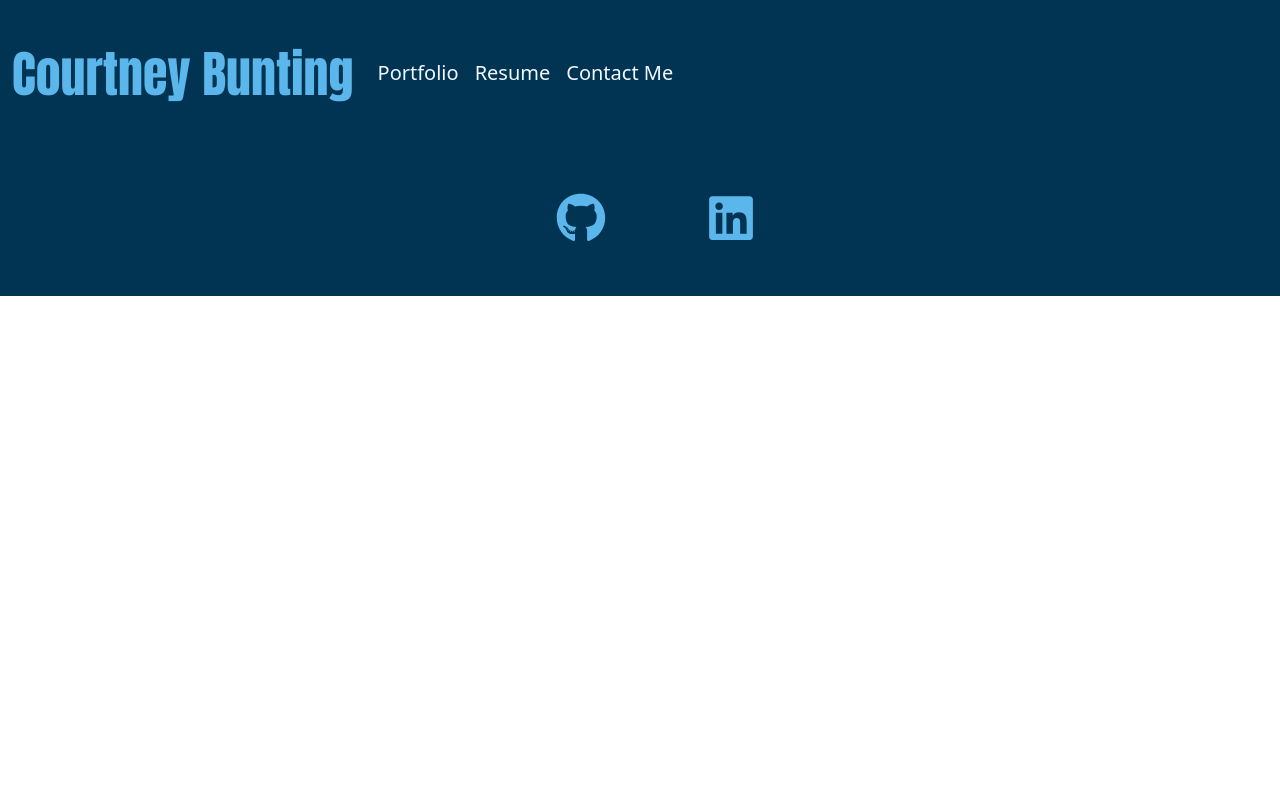
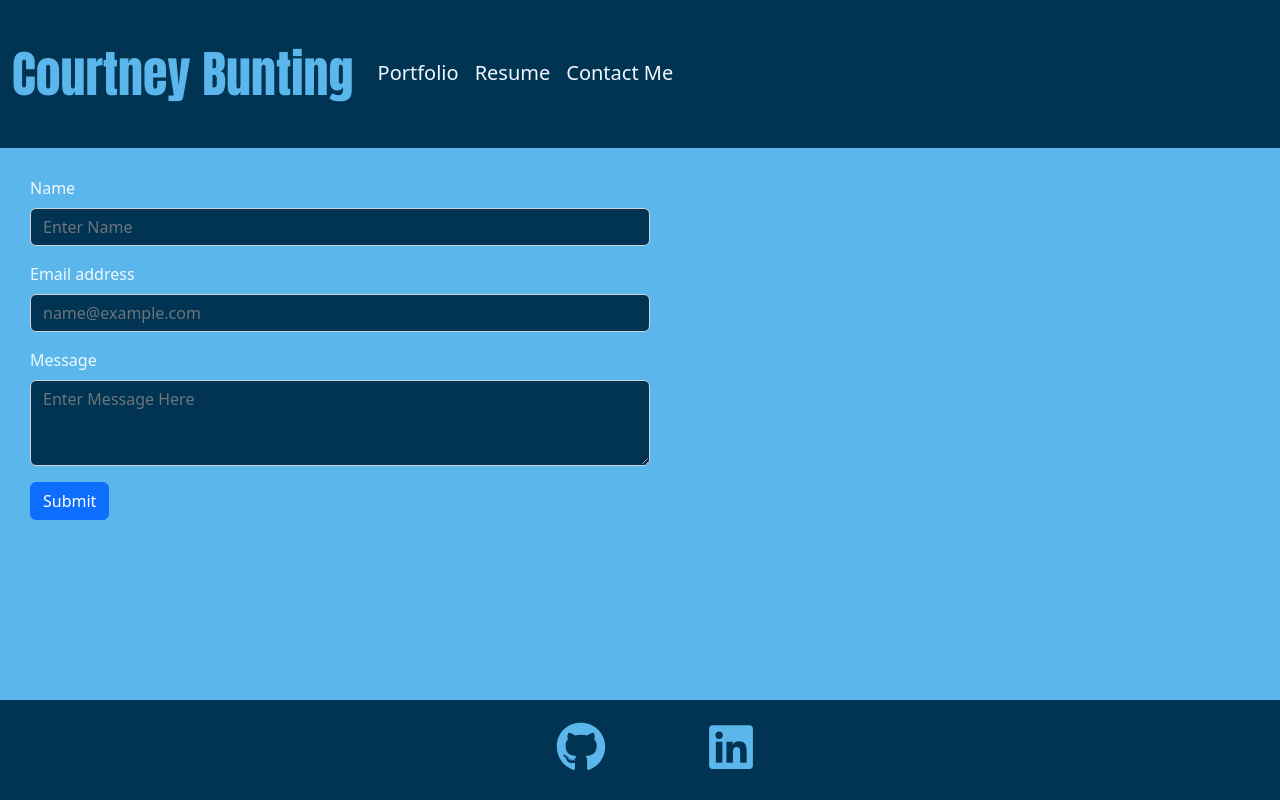
Before and after one commit to bunt88/MyReactPortfolio, a React (Create React App) app in the folder my-react-portfolio/: page /contact in a window 1280 px wide. Built offline with nearby package versions, Linux system fonts and the light colour scheme.

Commit message:
Added Contact page and fixed errors

```diff
--- a/my-react-portfolio/src/App.css
+++ b/my-react-portfolio/src/App.css
@@ -37,6 +37,15 @@
   }
 }
 
+
+* {
+  box-sizing: border-box;
+
+}
+
+body {
+  background-color: #5bb7eb;
+}
 
 .nav-container {
   position: relative;
@@ -108,9 +117,9 @@ img {
 
 footer {
   background: #003452;
-  height: 150px;
+  height: 100px;
   width: 100%;
-  position: relative;
+  position:fixed;
   justify-content: center;
   align-items: center;
   bottom: 0;
@@ -125,7 +134,6 @@ footer ul li {
 }
 
 .portfolio-container {
-  background-color: #5bb7eb;
   max-width: 100%;
   justify-content: center;
   align-items: center;
@@ -135,12 +143,14 @@ footer ul li {
 .portfolio-row {
   display: flex;
   flex-wrap: wrap;
+  padding: 80px;
 }
 
 .portfolio-card {
   background: #003452;
   max-width: 500px;
   margin: 20px;
+  margin-bottom: 2px;
   padding: 10px;
   justify-content: center;
   align-items: center;
@@ -151,14 +161,16 @@ footer ul li {
 
 .portfolio-image {
   max-width: 75%;
-  max-height: 75%;
+  max-height: 50%;
 
 }
 
-.portfolio-body {
-
+.contact {
+  justify-content: center;
+  background-color: #5bb7eb;
+  align-items: center;
+  max-width: 50%;
+  margin: 20px;
+  padding: 10px;
+  color:aliceblue;
 }
-
-.portfolio-button {
-
-}
--- a/my-react-portfolio/src/App.js
+++ b/my-react-portfolio/src/App.js
@@ -10,6 +10,7 @@ import AboutMe from "./Components/AboutMe";
 import Footer from "./Components/Footer";
 import Portfolio from "./Components/Portfolio";
 import Resume from "./Components/Resume";
+import Contact from "./Components/Contact";
 
 function App() {
   return (
@@ -21,6 +22,7 @@ function App() {
             <Route path="/" element={<AboutMe />} />
             <Route path="/portfolio" element={<Portfolio />} />
             <Route path="/resume" element={<Resume />} />
+            <Route path="/contact" element={<Contact />} />
           </Routes>
         </div>
       </Router>
--- a/my-react-portfolio/src/Components/Contact/index.js
+++ b/my-react-portfolio/src/Components/Contact/index.js
@@ -0,0 +1,42 @@
+import Button from "react-bootstrap/Button";
+import Form from "react-bootstrap/Form";
+import Col from "react-bootstrap/Col";
+
+function Contact() {
+  return (
+    <Form className="contact">
+      <Form.Group className="mb-3" controlId="exampleForm.ControlInput1">
+        <Form.Label>Name</Form.Label>
+        <Form.Control
+          style={{ background: "#003452", color: "aliceblue" }}
+          type="email"
+          placeholder="Enter Name"
+        />
+      </Form.Group>
+      <Form.Group className="mb-3" controlId="exampleForm.ControlInput1">
+        <Form.Label>Email address</Form.Label>
+        <Form.Control
+          style={{ background: "#003452", color: "aliceblue" }}
+          type="email"
+          placeholder="name@example.com"
+        />
+      </Form.Group>
+      <Form.Group className="mb-3" controlId="exampleForm.ControlTextarea1">
+        <Form.Label>Message</Form.Label>
+        <Form.Control
+          style={{ background: "#003452", color: "aliceblue" }}
+          as="textarea"
+          placeholder="Enter Message Here"
+          rows={3}
+        />
+      </Form.Group>
+      <Col xs="auto">
+        <Button type="submit" className="mb-2">
+          Submit
+        </Button>
+      </Col>
+    </Form>
+  );
+}
+
+export default Contact;
--- a/my-react-portfolio/src/Components/Portfolio/index.js
+++ b/my-react-portfolio/src/Components/Portfolio/index.js
@@ -72,7 +72,7 @@ const Portfolio = () => {
         <Card className="portfolio-card">
           <Card.Img src={comingSoon} className="portfolio-image" />
           <Card.Body className="portfolio-body">
-            <Card.Title>Mint</Card.Title>
+            <Card.Title>Coming Soon</Card.Title>
             <Card.Text></Card.Text>
             <a href="https://github.com/bunt88" target="blank">
               <FaGithub />
@@ -90,7 +90,7 @@ const Portfolio = () => {
         <Card className="portfolio-card">
           <Card.Img src={comingSoon} className="portfolio-image" />
           <Card.Body className="portfolio-body">
-            <Card.Title>Mint</Card.Title>
+            <Card.Title>Coming Soon</Card.Title>
             <Card.Text></Card.Text>
             <a href="https://github.com/bunt88" target="blank">
               <FaGithub />
@@ -108,7 +108,7 @@ const Portfolio = () => {
         <Card className="portfolio-card">
           <Card.Img src={comingSoon} className="portfolio-image" />
           <Card.Body className="portfolio-body">
-            <Card.Title>Mint</Card.Title>
+            <Card.Title>Coming Soon</Card.Title>
             <Card.Text></Card.Text>
             <a href="https://github.com/bunt88" target="blank">
               <FaGithub />
```
